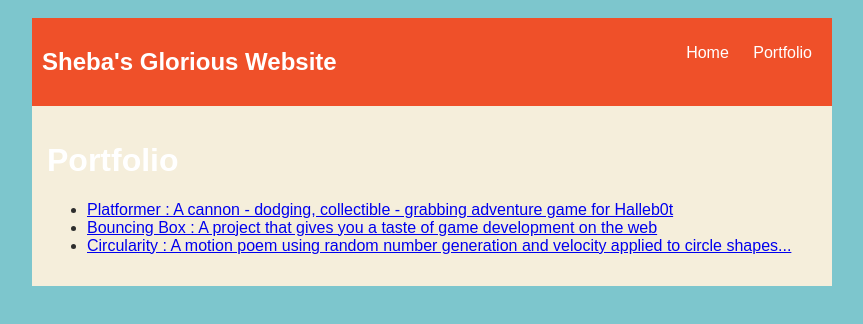
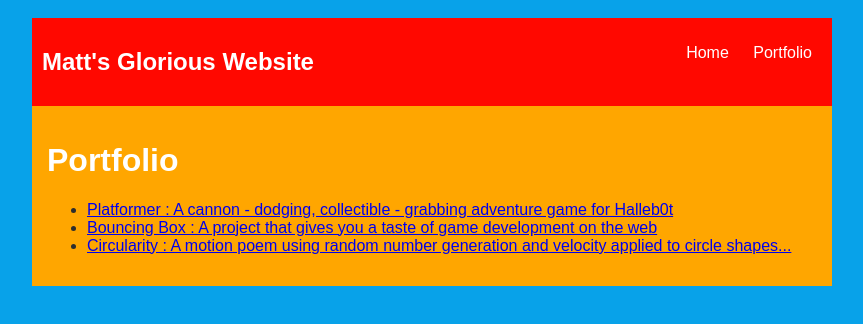
Before and after one commit to 10269402/10269402.github.io, a plain HTML site: page portfolio.html in a window 1280 px wide. Shown: the whole page, without its empty margins (208-1071 px from the left). Drawn offline with Linux system fonts and the light colour scheme.

Commit message:
add portfolio.html file

```diff
--- a/portfolio.html
+++ b/portfolio.html
@@ -4,7 +4,7 @@
         <title>Mert's Amazing Website</title>
         <style type="text/css">
             body {
-                background: rgb(125, 198, 205);
+                background: rgb(8, 162, 233);
                 color: rgb(45, 45, 45);
                 padding: 10px;
                 font-family: arial;
@@ -21,7 +21,7 @@
 
             /* navigation menu */
             nav {
-                background: rgb(239, 80, 41);
+                background: rgb(255, 8, 0);
                 margin: 0 auto;
                 display: flex;
                 padding: 10px;
@@ -46,7 +46,7 @@
 
             /* main container area beneath menu */
             main {
-                background: rgb(245, 238, 219);
+                background: rgb(255, 166, 0);
                 display: flex;
             }
             .content {
@@ -59,7 +59,7 @@
     <body>
       <div id="all-contents">
         <nav>
-            <h1>Sheba's Glorious Website</h1>
+            <h1>Matt's Glorious Website</h1>
             <ul id="nav-ul">
                 <li class="nav-li">
                   <a class="nav-a" href="index.html">Home</a>
```
